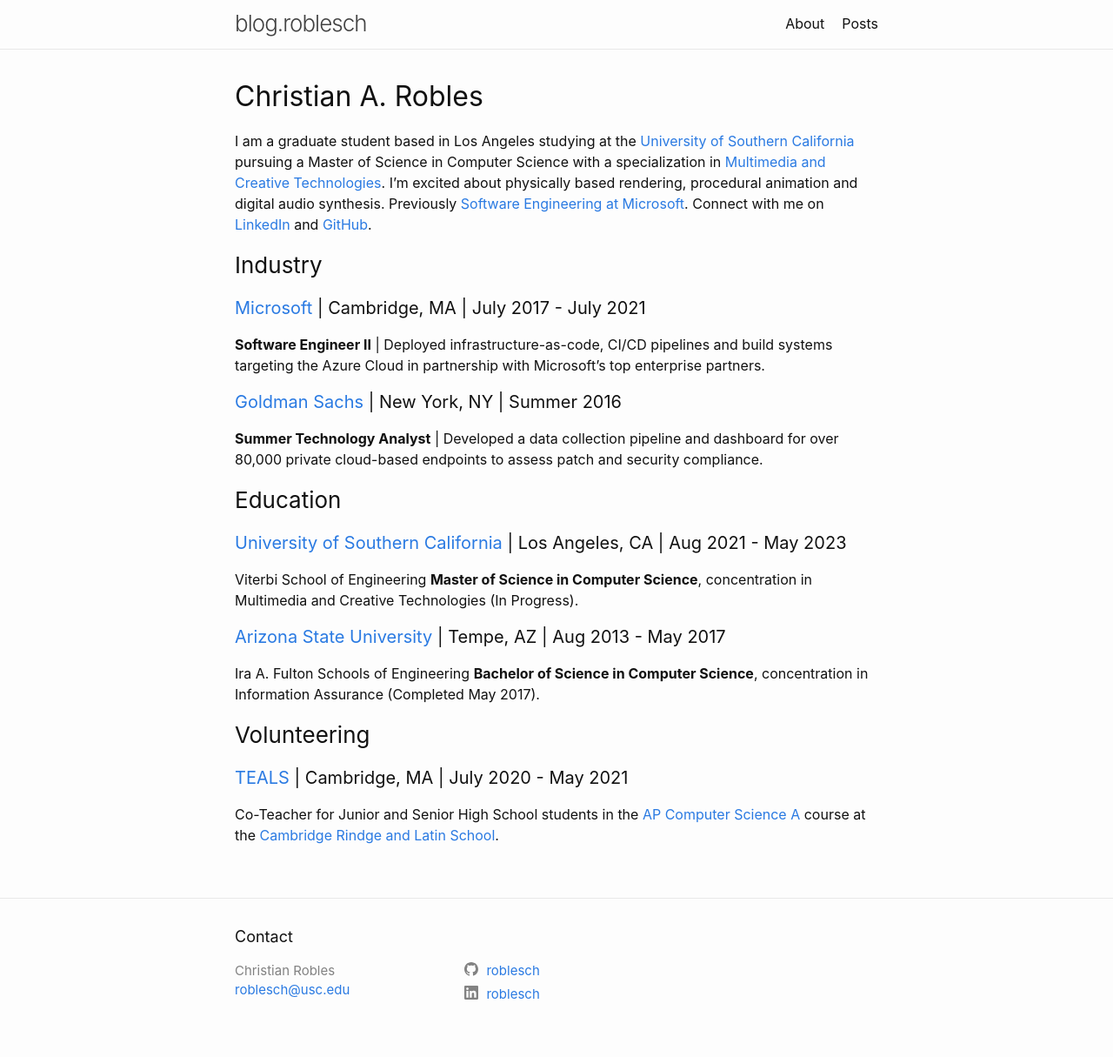
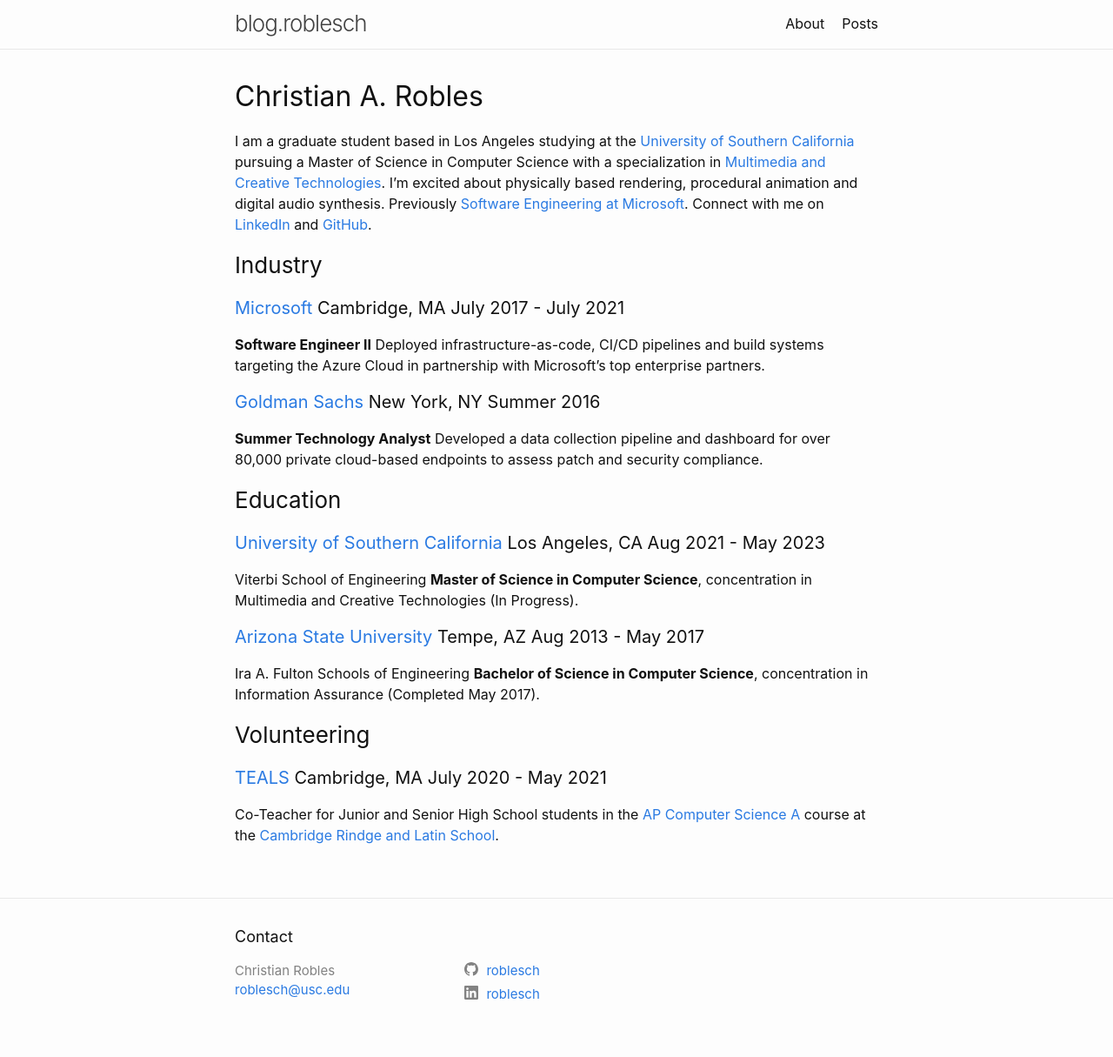
Before and after one commit to roblesch/roblesch.github.io, a Jekyll site: the page built from about.md, in a window 1280 px wide. Shown: the whole page at 87% size. Built offline with Jekyll 4.4.1, drawn with Linux system fonts in a browser that asks for light colours; nearby versions of some CDN libraries.

Commit message:
Fix formatting

```diff
--- a/about.md
+++ b/about.md
@@ -10,26 +10,26 @@ I am a graduate student based in Los Angeles studying at the [University of Sout
 
 ### Industry
 
-#### [Microsoft](https://devblogs.microsoft.com/cse/) | Cambridge, MA | July 2017 - July 2021
+#### [Microsoft](https://devblogs.microsoft.com/cse/) Cambridge, MA July 2017 - July 2021
 
-**Software Engineer II** \| Deployed infrastructure-as-code, CI/CD pipelines and build systems targeting the Azure Cloud in partnership with Microsoft's top enterprise partners.
+**Software Engineer II**  Deployed infrastructure-as-code, CI/CD pipelines and build systems targeting the Azure Cloud in partnership with Microsoft's top enterprise partners.
 
-#### [Goldman Sachs](https://www.goldmansachs.com/careers/divisions/engineering/index.html) | New York, NY | Summer 2016
+#### [Goldman Sachs](https://www.goldmansachs.com/careers/divisions/engineering/index.html) New York, NY Summer 2016
 
-**Summer Technology Analyst** \| Developed a data collection pipeline and dashboard for over 80,000 private cloud-based endpoints to assess patch and security compliance.
+**Summer Technology Analyst**  Developed a data collection pipeline and dashboard for over 80,000 private cloud-based endpoints to assess patch and security compliance.
 
 ### Education
 
-#### [University of Southern California](https://viterbischool.usc.edu/) | Los Angeles, CA | Aug 2021 - May 2023
+#### [University of Southern California](https://viterbischool.usc.edu/) Los Angeles, CA Aug 2021 - May 2023
 
 Viterbi School of Engineering **Master of Science in Computer Science**, concentration in Multimedia and Creative Technologies (In Progress).
 
-#### [Arizona State University](https://engineering.asu.edu/) | Tempe, AZ | Aug 2013 - May 2017
+#### [Arizona State University](https://engineering.asu.edu/) Tempe, AZ Aug 2013 - May 2017
 
 Ira A. Fulton Schools of Engineering **Bachelor of Science in Computer Science**, concentration in Information Assurance (Completed May 2017).
 
 ### Volunteering
 
-#### [TEALS](https://www.microsoft.com/en-us/teals) | Cambridge, MA | July 2020 - May 2021
+#### [TEALS](https://www.microsoft.com/en-us/teals) Cambridge, MA July 2020 - May 2021
 
 Co-Teacher for Junior and Senior High School students in the [AP Computer Science A](https://apstudents.collegeboard.org/courses/ap-computer-science-a) course at the [Cambridge Rindge and Latin School](https://crls.cpsd.us/).
```
